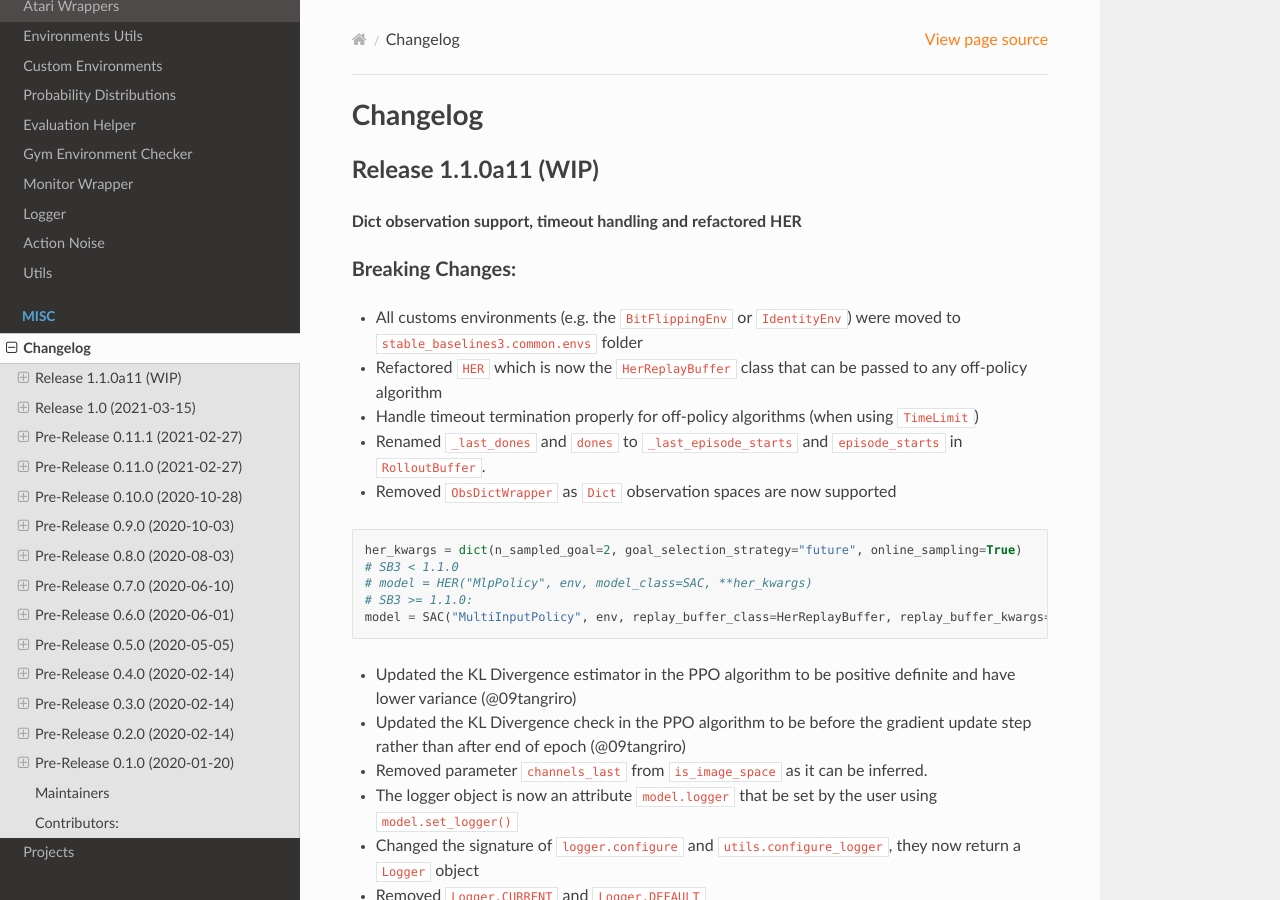
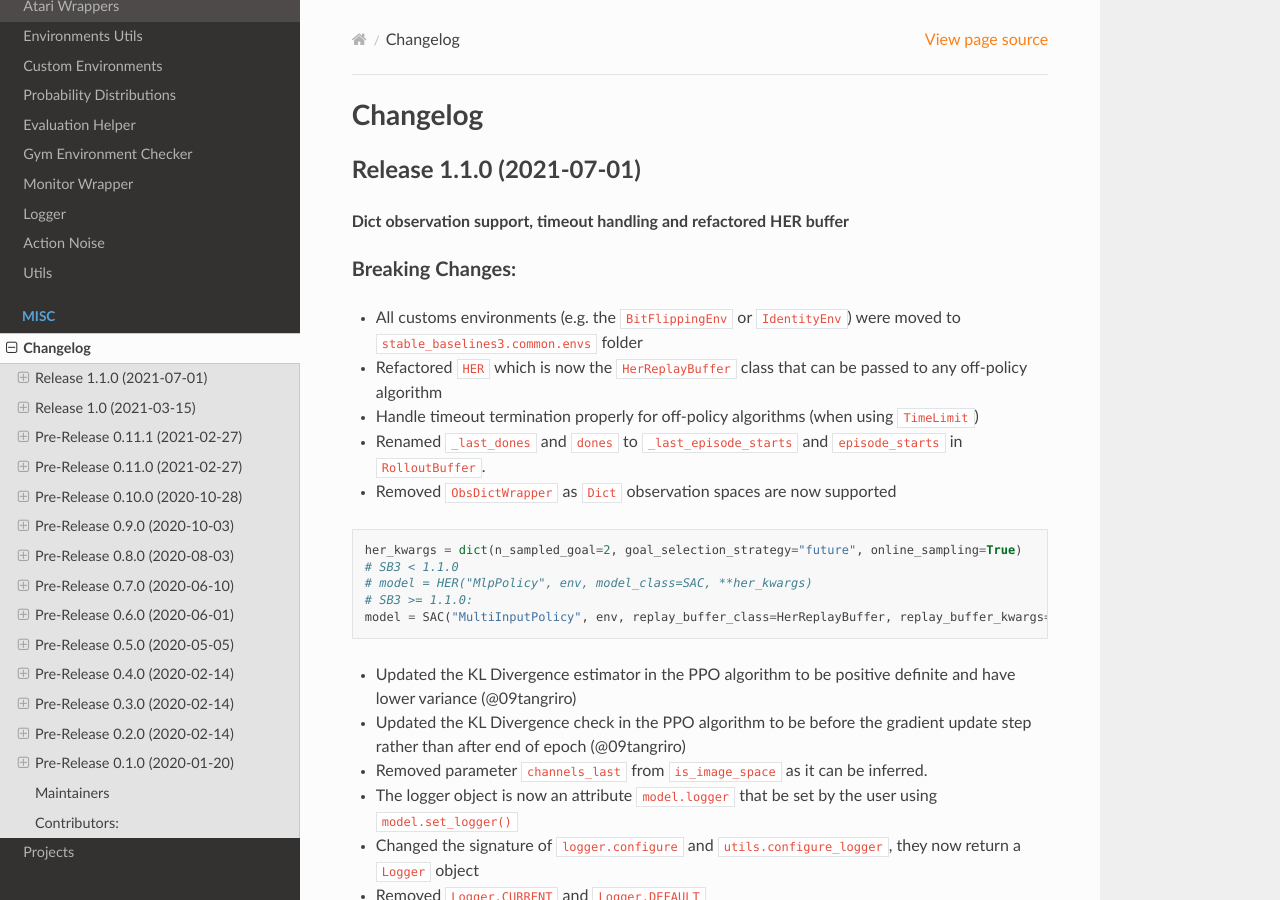
Before and after one commit to DLR-RM/stable-baselines3, a Sphinx documentation site: the page built from docs/misc/changelog.rst, in a window 1280 px wide and 900 px high. Built offline with Sphinx 7.4.7 and the Read the Docs theme 2.0.0, drawn with Linux system fonts in a browser that asks for light colours.

Commit message:
Release v1.1.0

```diff
--- a/docs/misc/changelog.rst
+++ b/docs/misc/changelog.rst
@@ -4,10 +4,10 @@
 ==========
 
 
-Release 1.1.0a11 (WIP)
+Release 1.1.0 (2021-07-01)
 ---------------------------
 
-**Dict observation support, timeout handling and refactored HER**
+**Dict observation support, timeout handling and refactored HER buffer**
 
 Breaking Changes:
 ^^^^^^^^^^^^^^^^^
--- a/stable_baselines3/version.txt
+++ b/stable_baselines3/version.txt
@@ -1 +1 @@
-1.1.0a11
+1.1.0
```
